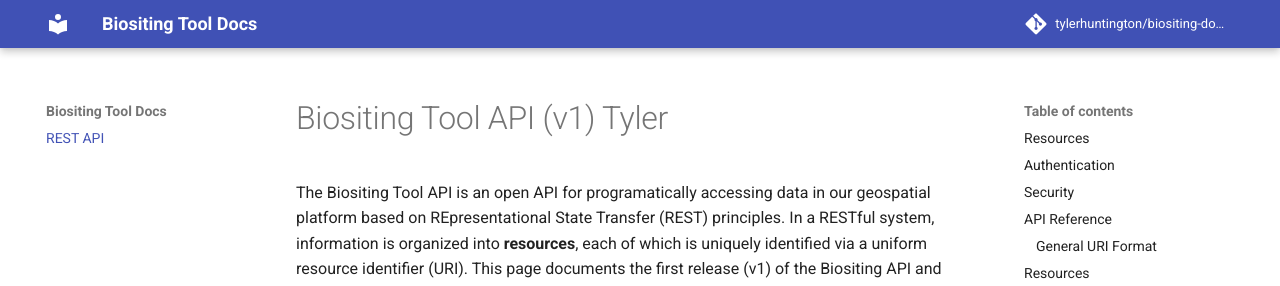
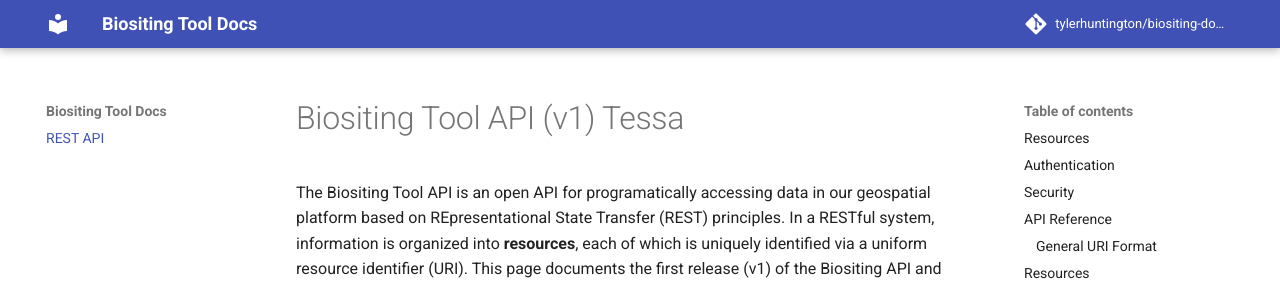
Before and after one commit to tylerhuntington/biositing-docs, an MkDocs documentation site: the page built from docs/user-guide/rest-api.md, in a window 1280 px wide and 900 px high. Shown: the top 286 px of the window. Built offline with MkDocs 1.6.1 and Material for MkDocs 9.7.7, drawn with Linux system fonts in a browser that asks for light colours; comment, search, counter and statistics services are not loaded.

Commit message:
Test update

```diff
--- a/docs/user-guide/rest-api.md
+++ b/docs/user-guide/rest-api.md
@@ -1,4 +1,4 @@
-# Biositing Tool API (v1) Tyler
+# Biositing Tool API (v1) Tessa
 
 The Biositing Tool API is an open API for programatically accessing
 data in our geospatial platform
```
